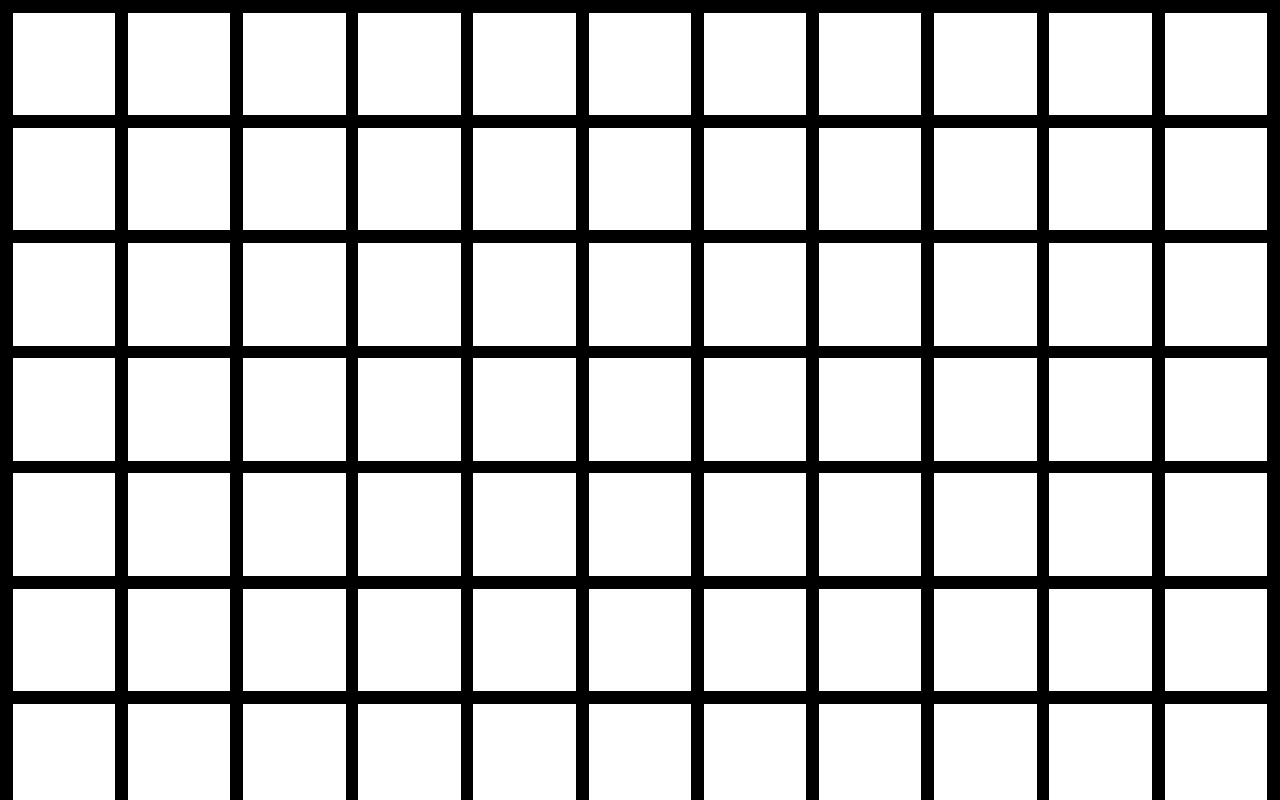
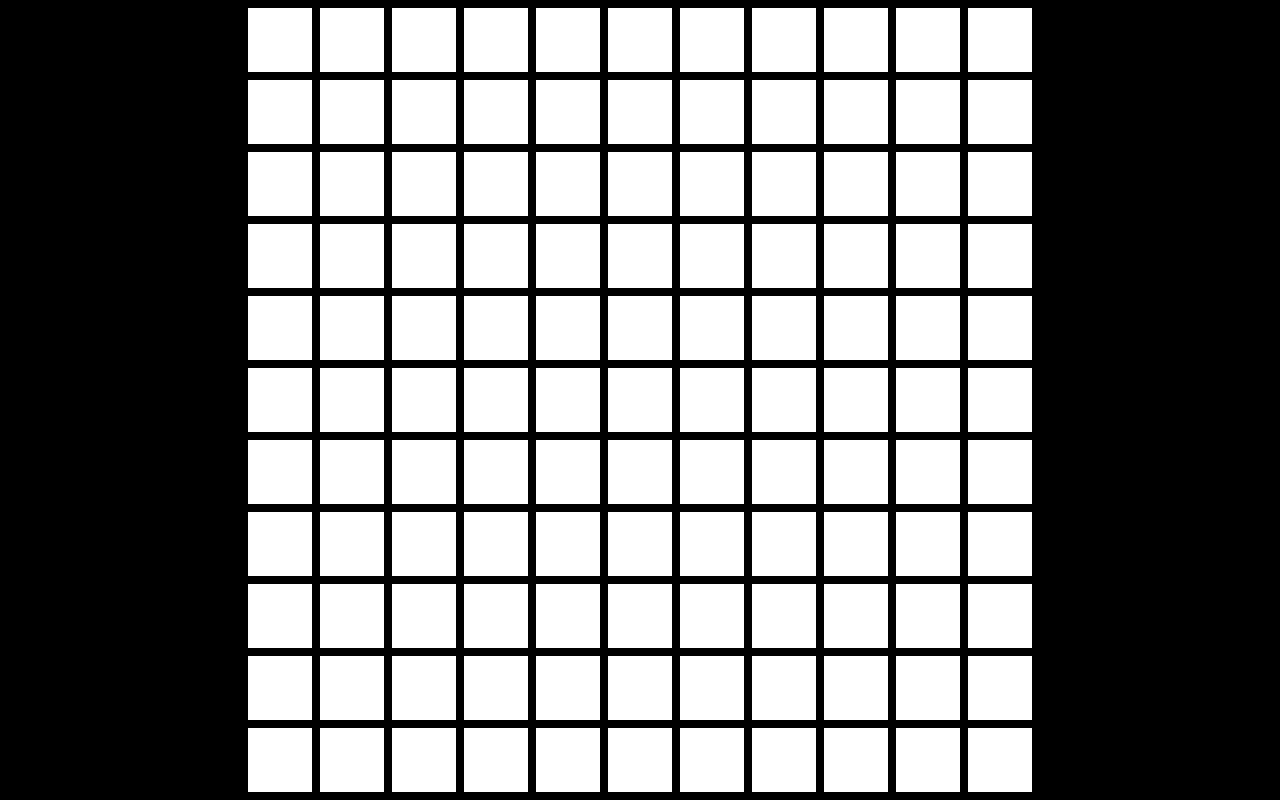
Before and after one commit to uiwwnw/v_findamine, a React app: page / in a window 1280 px wide. Both pictures are taken after a click on the button "시작하기". Shown: the top 800 px of the page. Built offline with nearby package versions, Linux system fonts and the light colour scheme.

Commit message:
지뢰게임

```diff
--- a/src/components/App.js
+++ b/src/components/App.js
@@ -124,8 +124,8 @@ class Box extends App {
         }
     }
     check() {
-        console.log(this.props.startDate);
-        // console.log(this.state.complete.length)
+        // console.log(this.props.startDate);
+        console.log(this.state.complete.length)
         if(this.state.complete.length === 0){
             document.getElementById('root').classList.add('win');
             this.setState({
@@ -141,9 +141,8 @@ class Box extends App {
             return false;
         }
         const el = document.getElementById(id);
-        const num =el.getAttribute('data-bomb-index');
-        if(num!==undefined) {
-            this.state.complete.splice(num,0, id);
+        if(this.state.bomb.indexOf(id)!==-1) {
+            this.state.complete.push(id);
         }
         (el.classList.contains('markFlag'))&&(el.classList.remove('markFlag'));
         (el.classList.contains('markBomb'))&&(el.classList.remove('markBomb'));
@@ -157,11 +156,10 @@ class Box extends App {
             return false;
         }
         const el = document.getElementById(id);
-        const num =el.getAttribute('data-bomb-index');
         el.classList.add('markFlag');
         el.innerHTML = '<i class="icon-flag"></i>';
-        if(num!==undefined) {
-            this.state.complete.splice(num,0, id);
+        if(this.state.bomb.indexOf(id)!==-1) {
+            this.state.complete.push(id);
         }
         // console.log(this.state.complete,this.state.complete.length);
     }
@@ -173,11 +171,13 @@ class Box extends App {
             return false;
         }
         const el = document.getElementById(id);
-        const num = this.state.bomb.indexOf(id);
+        const num = this.state.complete.indexOf(id);
         el.classList.add('markBomb');
-        el.setAttribute('data-bomb-index', num);
+        // el.setAttribute('data-bomb-index', num);
         el.innerHTML = '<i class="icon-bomb"></i>';
-        this.state.complete.splice(num, 1);
+        if(num !== -1) {
+            this.state.complete.splice(num, 1);
+        }
         // console.log(this.state.complete,this.state.complete.length);
         this.check();
     }
@@ -210,7 +210,7 @@ class Box extends App {
             // console.log(pX,pY);
             for (let j = -1; j < 2; j++) {
                 for (let k = -1; k < 2; k++) {
-                    if (j !== 0 && k !== 0 || j === 0 && k === 0) {
+                    if (j === 0 && k === 0) {
                     } else {
                         if (Object.keys(_this.state.maps).indexOf((pX + j) + 'x' + (pY + k) + 'y') !== -1 && !document.getElementById((pX + j) + 'x' + (pY + k) + 'y').classList.contains('markBomb')&&!document.getElementById((pX + j) + 'x' + (pY + k) + 'y').classList.contains('markFlag')) {
                             // console.log((pX + j) + 'x' + (pY + k) + 'y');
@@ -293,6 +293,9 @@ class Box extends App {
         // console.log(Object.keys(l).length);
         // console.log(this.state.maps);
     }
+    marking(e) {
+        e.target.parentNode.setAttribute('style','opacity:.3');
+    }
     random(n) {
         let rd = Math.floor((Math.random() * n)) === 0 ? 'B' : undefined;
         return rd;
@@ -304,7 +307,8 @@ class Box extends App {
             popup =
             <div className="popup">
                 <p>짝짝짝 미션컴플릿!</p>
-                <p>총 {Math.ceil((new Date() - this.props.startDate)/1000)}초걸렸어요.</p>
+                <p>맵크기{this.props.x*this.props.y} 레벨 {this.props.level} 완료하는데 총 {Math.ceil((new Date() - this.props.startDate)/1000)}초걸렸어요.</p>
+                <p>{this.props.x*this.props.y/this.props.level*5 >Math.ceil((new Date() - this.props.startDate)/1000)?'정말 잘하시네요~~':'조금더분발해주세요~~'}</p>
                 <button onClick={this.props.restart.bind(this)}>다시시작하기</button>
                 <button onClick={this.props.newstart.bind(this)}>새로시작하기</button>
             </div>;
@@ -312,6 +316,7 @@ class Box extends App {
             popup =
             <div className="popup">
                 <p>게임오버</p>
+                {/* <button onClick={this.marking.bind(this)}>정답확인</button> */}
                 <button onClick={this.props.restart.bind(this)}>다시시작하기</button>
                 <button onClick={this.props.newstart.bind(this)}>새로시작하기</button>
             </div>;
@@ -350,6 +355,9 @@ class I extends Box {
             sto: false
         }
     }
+    out() {
+        clearTimeout(this.state.sto);
+    }
     up() {
         clearTimeout(this.state.sto);
         this.setState({
@@ -364,7 +372,7 @@ class I extends Box {
                 _this.setState({
                     hold: true
                 })
-            }, 1000);
+            }, 300);
         }
     }
     render() {
@@ -372,13 +380,13 @@ class I extends Box {
         if (this.state.hold) {
             popover =
                 <div className="popover">
+                    <span onMouseUp={this.props.markFlag.bind(this)}><i className="icon-flag"></i></span>
                     <span onMouseUp={this.props.markBomb.bind(this)} ><i className="icon-bomb"></i></span>
-                    <span onMouseUp={this.props.markFlag.bind(this)}><i className="icon-flag"></i></span>
                     <span onMouseUp={this.props.markRemove.bind(this)}><i className="icon-trash"></i></span>
                 </div>
         }
         return (
-            <div className="box" onMouseUp={this.up.bind(this)} onMouseDown={this.down.bind(this)} >
+            <div className="box" onMouseUp={this.up.bind(this)} onMouseDown={this.down.bind(this)} onMouseOut={this.out.bind(this)} >
                 <span className="map" id={this.props.id} onClick={this.props.onClick.bind(this)}></span>
                 {popover}
             </div>
--- a/src/style.scss
+++ b/src/style.scss
@@ -1,13 +1,36 @@
 @charset "UTF-8";
 @import "./spritesmith-generated/sprite";
 @include sprites($spritesheet-sprites);
+html,body,#root,[data-reactroot] {
+    width: 100%;
+    height: 100%;
+    font-size: 0;
+}
 body {
     margin: 0;
     padding: 0;
     background: #000;
 }
 
+[data-reactroot] {
+    text-align: center;
+
+    > * {
+        display: inline-block;
+        font-size: 15px;
+        vertical-align: middle;
+    }
+
+    &:before {
+        display: inline-block;
+        height: 100%;
+        vertical-align: middle;
+        content: '';
+    }
+}
+
 #root {
+    &.win ,
     &.lose {
         @keyframes lose {
             0% {
@@ -32,12 +55,8 @@ body {
 }
 
 .startPack {
-    position: absolute;
-    top: 50%;
-    left: 50%;
     width: 40%;
     height: 40%;
-    transform: translate(-50%, -50%);
     background: #fff;
 
     button {
@@ -48,7 +67,11 @@ body {
 
     input {
         display: block;
+        width: 100%;
+        height: 30px;
         margin-bottom: 10px;
+        text-align: center;
+        box-sizing: border-box;
         font-size: 15px;
     }
 }
@@ -56,18 +79,20 @@ body {
 .maps {
     @for $i from 5 through 30 {
         &[data-x="#{$i}"] {
-            padding-top: .5% * 11/$i;
+            width: 100vmin;
+            margin: auto;
+            padding-top: .5vmin * 11/$i;
 
             &:before {
-                width: .5% * 11/$i;;
-                margin-top: -.5% * 11/$i;;
+                width: .5vmin * 11/$i;;
+                margin-top: -.5vmin * 11/$i;;
             }
             .box {
-                width: 8% * 11/$i;;
-                margin: .5% * 11/$i;;
-                padding-top: 8% * 11/$i;;
+                width: 8vmin * 11/$i;;
+                margin: .5vmin * 11/$i;;
+                padding-top: 8vmin * 11/$i;;
                 font-size: 20px * 11/$i;;
-                font-size: 6vw * 11/$i;;
+                font-size: 6vmin * 11/$i;;
 
             }
         }
```
Also changed, not shown: 2 other files.
